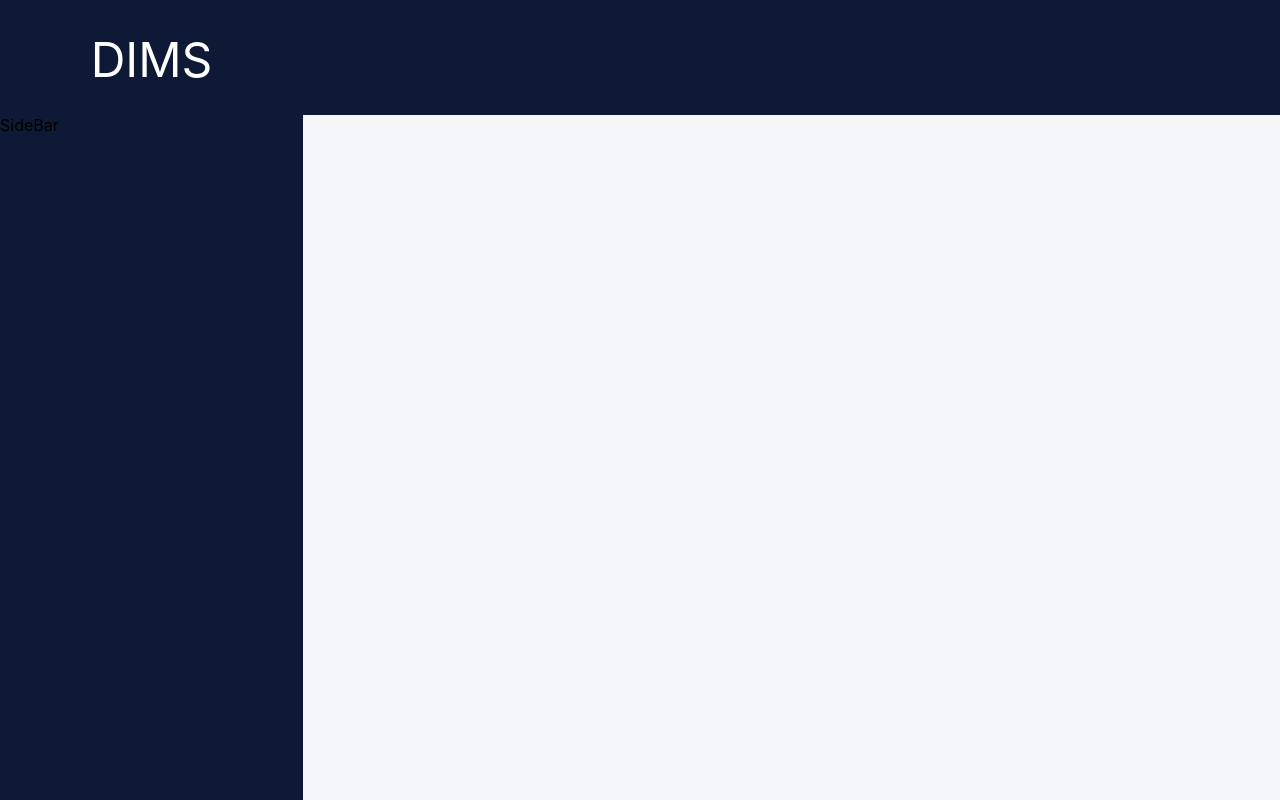
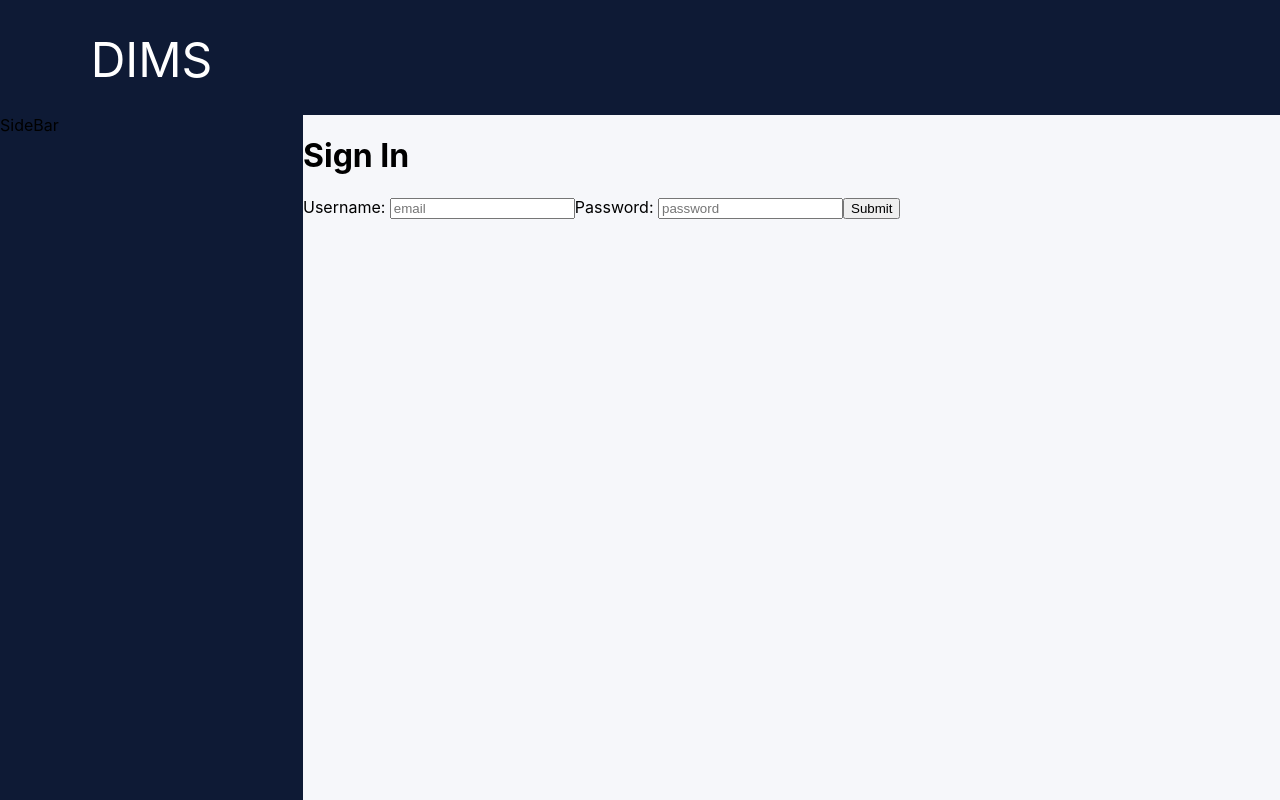
Before and after one commit to StanislavBeliaev/DIMS, a React (Create React App) app: page /Login in a window 1280 px wide. Shown: the top 800 px of the page. Built offline with nearby package versions, Linux system fonts and the light colour scheme.

Commit message:
add login form

```diff
--- a/src/App/App.module.css
+++ b/src/App/App.module.css
@@ -24,6 +24,7 @@
 }
 .ContentContainer{
     display: flex;
+
 }
 .SideBar{
     width: 303px;
--- /dev/null
+++ b/src/fire.jsx
@@ -0,0 +1,40 @@
+import React from 'react';
+// Import the functions you need from the SDKs you need
+import { initializeApp } from 'firebase/app';
+import { getAnalytics } from 'firebase/analytics';
+import { getDatabase } from 'firebase/database';
+import { getAuth } from 'firebase/auth';
+import { getFirestore, collection, getDocs } from 'firebase/firestore/lite';
+
+// TODO: Add SDKs for Firebase products that you want to use
+// https://firebase.google.com/docs/web/setup#available-libraries
+
+// Your web app's Firebase configuration
+// For Firebase JS SDK v7.20.0 and later, measurementId is optional
+const firebaseConfig = {
+    apiKey: 'AIzaSyB-e867zKVObWp4xno5RIw4TNIk2qgGon4',
+
+    authDomain: 'dims-e0abc.firebaseapp.com',
+
+    databaseURL: 'https://dims-e0abc-default-rtdb.europe-west1.firebasedatabase.app',
+
+    projectId: 'dims-e0abc',
+
+    storageBucket: 'dims-e0abc.appspot.com',
+
+    messagingSenderId: '1052199020912',
+
+    appId: '1:1052199020912:web:73019d06d9e643654a07b5',
+
+    measurementId: 'G-GXY779PFRW',
+};
+
+// Initialize Firebase
+const fire = initializeApp(firebaseConfig);
+const analytics = getAnalytics(fire);
+// Initialize Firebase Authentication and get a reference to the service
+export const db = getFirestore(fire);
+const auth = getAuth(fire);
+// Initialize Realtime Database and get a reference to the service
+const database = getDatabase(fire);
+export default fire;
--- a/src/index.jsx
+++ b/src/index.jsx
@@ -5,44 +5,6 @@ import { createRoot } from 'react-dom/client';
 import { BrowserRouter } from 'react-router-dom';
 import App from './App/App';
 import reportWebVitals from './reportWebVitals';
-// Import the functions you need from the SDKs you need
-import { initializeApp } from 'firebase/app';
-import { getAnalytics } from 'firebase/analytics';
-import { getDatabase } from 'firebase/database';
-import { getAuth } from 'firebase/auth';
-import { getFirestore, collection, getDocs } from 'firebase/firestore/lite';
-
-// TODO: Add SDKs for Firebase products that you want to use
-// https://firebase.google.com/docs/web/setup#available-libraries
-
-// Your web app's Firebase configuration
-// For Firebase JS SDK v7.20.0 and later, measurementId is optional
-const firebaseConfig = {
-    apiKey: 'AIzaSyB-e867zKVObWp4xno5RIw4TNIk2qgGon4',
-
-    authDomain: 'dims-e0abc.firebaseapp.com',
-
-    databaseURL: 'https://dims-e0abc-default-rtdb.europe-west1.firebasedatabase.app',
-
-    projectId: 'dims-e0abc',
-
-    storageBucket: 'dims-e0abc.appspot.com',
-
-    messagingSenderId: '1052199020912',
-
-    appId: '1:1052199020912:web:73019d06d9e643654a07b5',
-
-    measurementId: 'G-GXY779PFRW',
-};
-
-// Initialize Firebase
-const app = initializeApp(firebaseConfig);
-const analytics = getAnalytics(app);
-// Initialize Firebase Authentication and get a reference to the service
-const db = getFirestore(app);
-const auth = getAuth(app);
-// Initialize Realtime Database and get a reference to the service
-const database = getDatabase(app);
 
 const container = document.getElementById('root');
 const root = createRoot(container);
--- a/src/pages/LoginPage.jsx
+++ b/src/pages/LoginPage.jsx
@@ -1,7 +1,27 @@
-import React from 'react';
+import React, { useState, useEffect } from 'react';
+import fire from '../fire';
+import classes from './pages.module.css';
 
 function LoginPage() {
-    <div>LoginPage</div>;
+    function handleSubmit(e) {
+        e.preventDefault();
+        console.log('Отправлена форма');
+    }
+
+    return (
+        <div className={classes.LoginPage__Container}>
+            <h1 className={classes.SignIn}>Sign In</h1>
+            <div>
+                <form onSubmit={handleSubmit}>
+                    <label>Username: </label>
+                    <input type='email' name='email' placeholder='email' required />
+                    <label>Password: </label>
+                    <input type='password' name='password' placeholder='password' required />
+                    <input type='submit' />
+                </form>
+            </div>
+        </div>
+    );
 }
 
 export default LoginPage;
```
